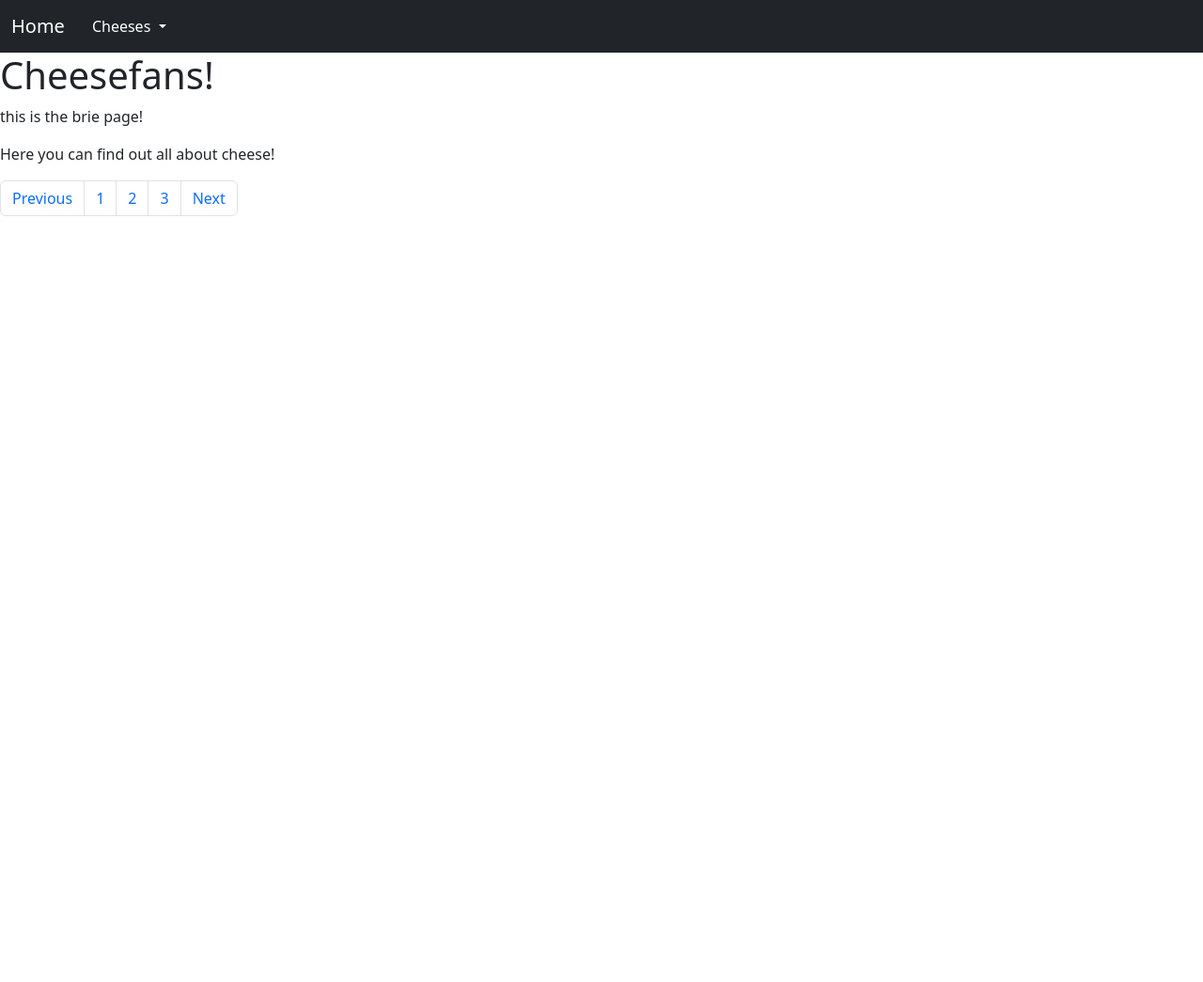
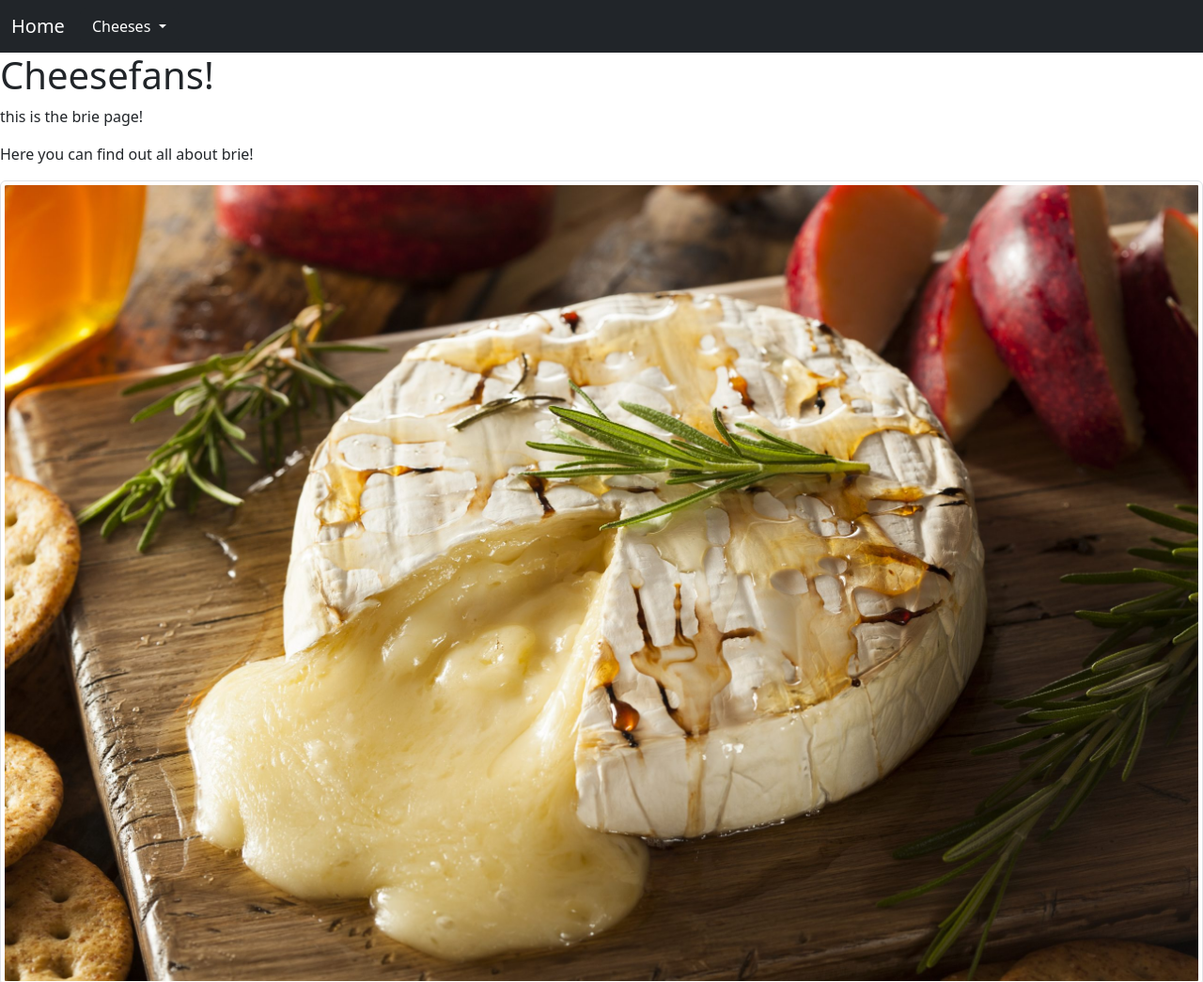
Before and after one commit to Yeetface513/cheesefans, a plain HTML site: page Brie/index.html in a window 1280 px wide. Shown: the top 1045 px of the page at 94% size. Before the commit the page ends 800 px from the top, so only its background shows below. Drawn offline with nearby package versions, Linux system fonts and the light colour scheme.

Commit message:
brie I want to be your rizzler

```diff
--- a/Brie/index.html
+++ b/Brie/index.html
@@ -28,7 +28,8 @@
     </nav>
     <h1 id="beans">Cheesefans!</h1>
     <p id="beans">this is the brie page!</p>
-    <p id="beans">Here you can find out all about cheese!</p>
+    <p id="beans">Here you can find out all about brie!</p>
+    <img src="/Brie/brie.jpeg" class="img-thumbnail" alt="Brie">
     <ul class="pagination">
       <li class="page-item" onclick="back()"><a class="page-link">Previous</a></li>
       <li class="page-item"><a class="page-link" href="#">1</a></li>
```
Also changed, not shown: Brie/brie.jpeg (added).
